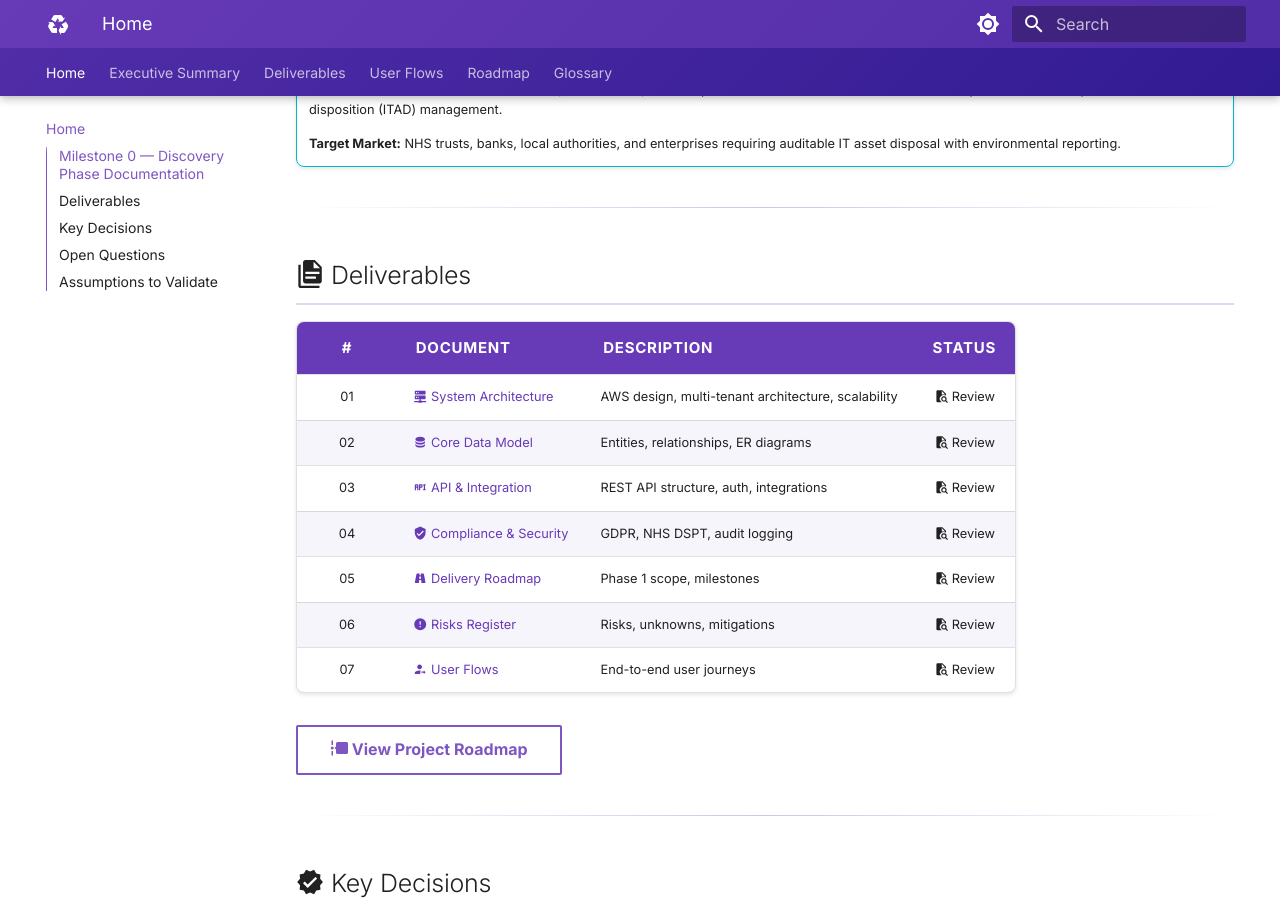
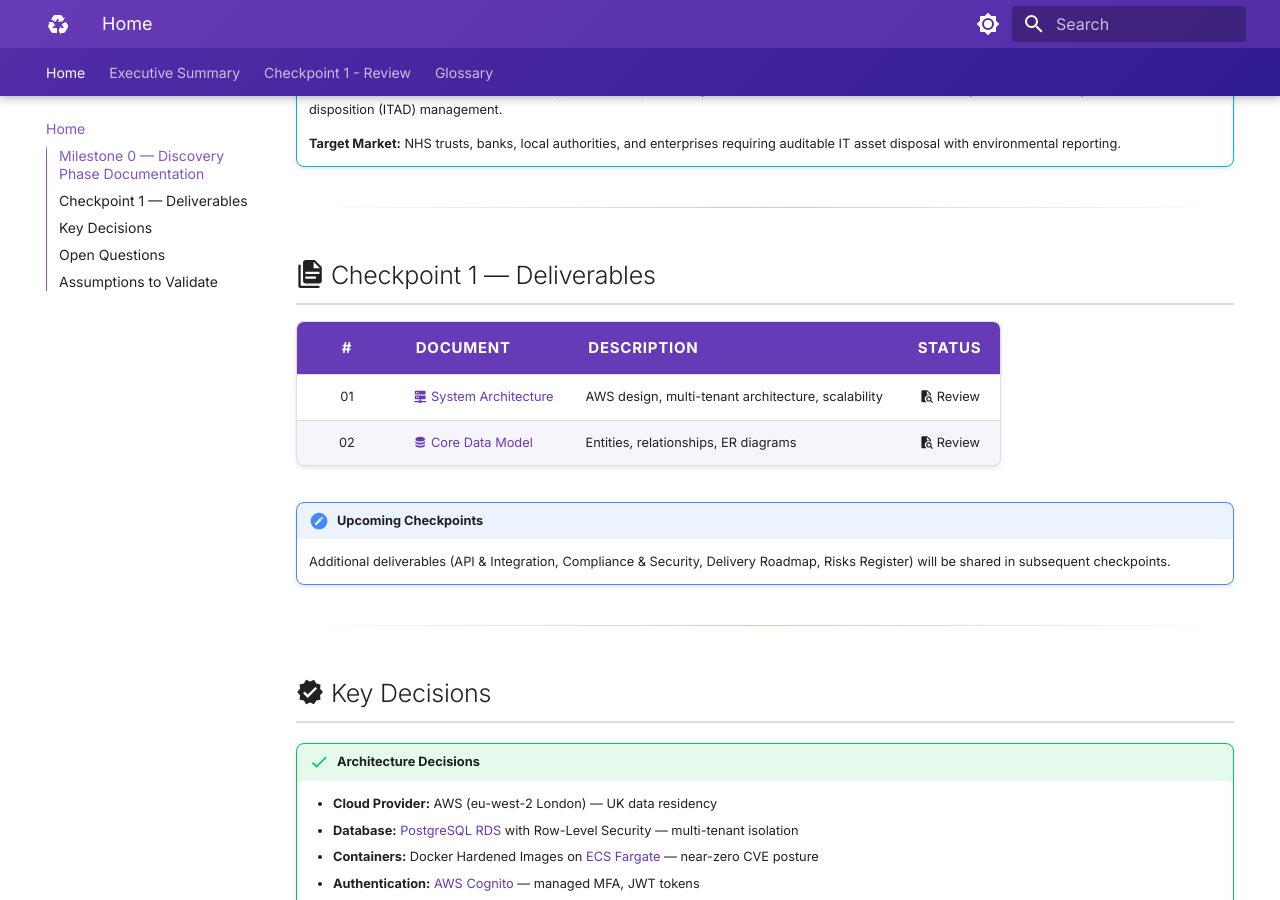
Before and after one commit to nugehs/ai-reclaim-m0, an MkDocs documentation site: the page built from docs/index.md, in a window 1280 px wide and 900 px high, scrolled down 401 px. Built offline with MkDocs 1.6.1 and Material for MkDocs 9.7.7, drawn with Linux system fonts in a browser that asks for light colours.

Commit message:
Configure Checkpoint 1 view for client review
Navigation now only shows:
- Home
- Executive Summary
- Checkpoint 1 deliverables (System Architecture, Core Data Model)
- Glossary

Checkpoint 2 and 3 content commented out in mkdocs.yml - uncomment when ready to share.

Co-Authored-By: Claude Opus 4.5 <noreply@anthropic.com>

```diff
--- a/docs/index.md
+++ b/docs/index.md
@@ -15,19 +15,15 @@
 
 ---
 
-## :material-file-document-multiple: Deliverables
+## :material-file-document-multiple: Checkpoint 1 — Deliverables
 
 | # | Document | Description | Status |
 |:-:|----------|-------------|:------:|
 | 01 | [:material-server-network: System Architecture](./01-system-architecture/README.md) | AWS design, multi-tenant architecture, scalability | :material-file-search: Review |
 | 02 | [:material-database: Core Data Model](./02-data-model/README.md) | Entities, relationships, ER diagrams | :material-file-search: Review |
-| 03 | [:material-api: API & Integration](./03-api-integration/README.md) | REST API structure, auth, integrations | :material-file-search: Review |
-| 04 | [:material-shield-check: Compliance & Security](./04-compliance-security/README.md) | GDPR, NHS DSPT, audit logging | :material-file-search: Review |
-| 05 | [:material-road-variant: Delivery Roadmap](./05-delivery-roadmap/README.md) | Phase 1 scope, milestones | :material-file-search: Review |
-| 06 | [:material-alert-circle: Risks Register](./06-risks-register/README.md) | Risks, unknowns, mitigations | :material-file-search: Review |
-| 07 | [:material-account-arrow-right: User Flows](./USER-FLOWS.md) | End-to-end user journeys | :material-file-search: Review |
 
-[:material-timeline: View Project Roadmap](./ROADMAP.md){ .md-button }
+!!! note "Upcoming Checkpoints"
+    Additional deliverables (API & Integration, Compliance & Security, Delivery Roadmap, Risks Register) will be shared in subsequent checkpoints.
 
 ---
 
--- a/mkdocs.yml
+++ b/mkdocs.yml
@@ -87,15 +87,19 @@ markdown_extensions:
 nav:
   - Home: index.md
   - Executive Summary: EXECUTIVE-SUMMARY.md
-  - Deliverables:
+  - Checkpoint 1 - Review:
     - System Architecture: 01-system-architecture/README.md
     - Core Data Model: 02-data-model/README.md
-    - API & Integration: 03-api-integration/README.md
-    - Compliance & Security: 04-compliance-security/README.md
-    - Delivery Roadmap: 05-delivery-roadmap/README.md
-    - Risks Register: 06-risks-register/README.md
-  - User Flows: USER-FLOWS.md
-  - Roadmap: ROADMAP.md
   - Glossary: GLOSSARY.md
+  # --- CHECKPOINT 2 (uncomment when ready) ---
+  # - Checkpoint 2 - Review:
+  #   - API & Integration: 03-api-integration/README.md
+  #   - Compliance & Security: 04-compliance-security/README.md
+  # --- CHECKPOINT 3 (uncomment when ready) ---
+  # - Checkpoint 3 - Review:
+  #   - Delivery Roadmap: 05-delivery-roadmap/README.md
+  #   - Risks Register: 06-risks-register/README.md
+  #   - User Flows: USER-FLOWS.md
+  #   - Roadmap: ROADMAP.md
 
 copyright: "&copy; 2025 A to Z IT Recycling Ltd. All rights reserved."
```
